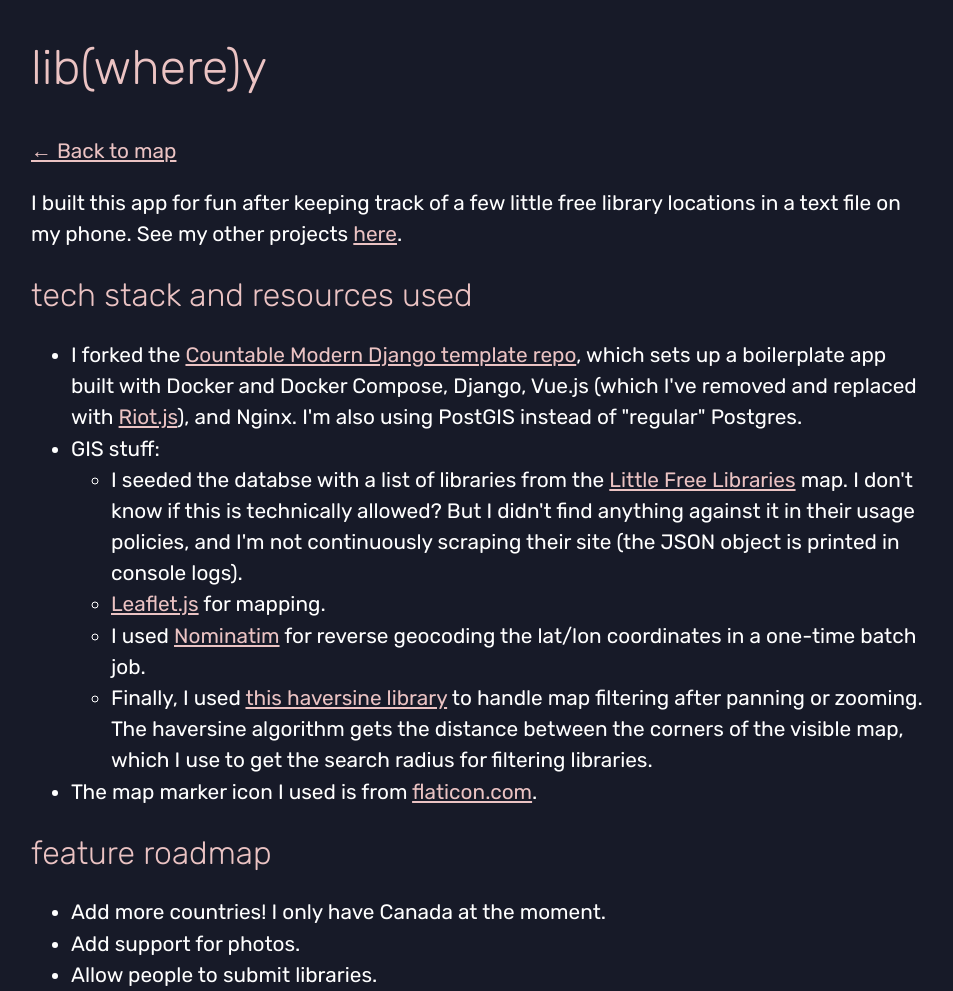
After one commit to syin/libwherey, a Django app: page /about in a window 1280 px wide. The commit adds this page. Shown: the whole page, without its empty margins (159-1112 px from the left). Run offline with Django 3.2, Linux system fonts and the light colour scheme.

Commit message:
refactor templates; about page; cleanup

```diff
--- a/web/web/serializers.py
+++ b/web/web/serializers.py
@@ -8,8 +8,8 @@
     queryset = Library.objects.all()
 
     location = PointField()
-    source = serializers.CharField(source='get_source_display')
+    source_display = serializers.CharField(source='get_source_display', read_only=True)
 
     class Meta:
         model = Library
-        fields = ("id", "address", "location", "photos", "source")
+        fields = ("id", "address", "location", "photos", "source", "source_display")
--- a/web/web/static/web/style.css
+++ b/web/web/static/web/style.css
@@ -8,13 +8,18 @@
 }
 
 html, body {
+  height: 100%;
   padding: 0;
   margin: 0;
-  height: 100%;
+  box-sizing: border-box;
 
   color: var(--white);
   font-family: var(--bodyfont);
   background-color: var(--darkblue);
+}
+
+body.page {
+  height: initial;
 }
 
 a {
@@ -45,17 +50,35 @@
 }
 
 footer {
+  padding-bottom: 1rem;
 }
 
 #map {
   height: 100%;
 }
 
-.site-title {
+h1, h2, h3, h4, h5, h6 {
+  color: var(--blushpink);
+  font-weight: 300;
+}
+
+h1 {
+  font-size: 3rem;
+  margin: 2rem 0;
+}
+
+h2 {
+  font-size: 2rem;
+  margin: 1rem 0;
+}
+
+h1.site-title {
   margin: 0;
-  color: var(--blushpink);
   font-size: 2.2rem;
-  font-weight: 300;
+}
+
+h1 a, h2 a, h3 a, h4 a, h5 a, h6 a {
+  text-decoration: none;
 }
 
 .near-me {
@@ -129,6 +152,18 @@
   }
 }
 
+/* Page layouts */
+
+.page {
+  line-height: 1.5;
+  width: 90%;
+  max-width: 1000px;
+  margin: 0 auto;
+  font-size: 1.3rem;
+  box-sizing: border-box;
+}
+
+
 /* Leaflet overrides */
 
 .leaflet-popup-content-wrapper {
--- /dev/null
+++ b/web/web/templates/about.html
@@ -0,0 +1,37 @@
+{% extends 'base.html' %}
+
+{% load static %}
+
+{% block title %}about | lib(where)y{% endblock title %}
+{% block bodyclass %}page{% endblock %}
+
+{% block content %}
+  <section class="page">
+    <h1><a href="/">lib(where)y</a></h1>
+
+    <p><a href="/">&larr; Back to map</a></p>
+
+    <p>I built this app for fun after keeping track of a few little free library locations in a text file on my phone. See my other projects <a href="https://shirleyyin.com">here</a>.</p>
+
+    <h2>tech stack and resources used</h2>
+    <ul>
+      <li>I forked the <a href="https://github.com/countable-web/countable-modern-django">Countable Modern Django template repo</a>, which sets up a boilerplate app built with Docker and Docker Compose, Django, Vue.js (which I've removed and replaced with <a href="https://v3.riotjs.vercel.app/">Riot.js</a>), and Nginx. I'm also using PostGIS instead of "regular" Postgres.</li>
+      <li>GIS stuff:
+        <ul>
+          <li>I seeded the databse with a list of libraries from the <a href="https://littlefreelibrary.secure.force.com/mapPage">Little Free Libraries</a> map. I don't know if this is technically allowed? But I didn't find anything against it in their usage policies, and I'm not continuously scraping their site (the JSON object is printed in console logs).</li>
+          <li><a href="https://leafletjs.com/">Leaflet.js</a> for mapping.</li>
+          <li>I used <a href="https://nominatim.org/">Nominatim</a> for reverse geocoding the lat/lon coordinates in a one-time batch job.</li>
+          <li>Finally, I used <a href="https://github.com/njj/haversine">this haversine library</a> to handle map filtering after panning or zooming. The haversine algorithm gets the distance between the corners of the visible map, which I use to get the search radius for filtering libraries.</li>
+        </ul>
+      </li>
+      <li>The map marker icon I used is from <a href="https://www.flaticon.com/free-icon/maps-and-flags_447031">flaticon.com</a>.</li>
+    </ul>
+
+    <h2>feature roadmap</h2>
+    <ul>
+      <li>Add more countries! I only have Canada at the moment.</li>
+      <li>Add support for photos.</li>
+      <li>Allow people to submit libraries.</li>
+    </ul>
+  </section>
+{% endblock content %}
--- /dev/null
+++ b/web/web/templates/base.html
@@ -0,0 +1,21 @@
+{% load static %}
+
+<!DOCTYPE html>
+<html lang="en">
+<head>
+  <meta charset="UTF-8">
+  <meta name="viewport" content="width=device-width, initial-scale=1.0">
+  <title>{% block title %}lib(where)y{% endblock %}</title>
+  <link rel="stylesheet" href="{% static 'web/style.css' %}">
+
+  <link rel="preconnect" href="https://fonts.gstatic.com">
+  <link href="https://fonts.googleapis.com/css2?family=Rubik:ital,wght@0,300;0,400;0,500;1,400&display=swap" rel="stylesheet">
+
+  {% block extrastyles %}{% endblock %}
+</head>
+<body class="{% block bodyclass %}{% endblock %}">
+  {% block content %}{% endblock %}
+
+  {% block scripts %}{% endblock %}
+</body>
+</html>
--- a/web/web/urls.py
+++ b/web/web/urls.py
@@ -8,6 +8,7 @@
     path('admin/', admin.site.urls),
 
     url(r"^$", web.views.homepage),
+    url(r"^about$", web.views.about),
     url(r"^api/libraries/(?P<pk>[0-9]+)$", web.views.LibraryDetail.as_view()),
     url(r"^api/libraries$", web.views.LibraryList.as_view()),
 
--- a/web/web/views.py
+++ b/web/web/views.py
@@ -41,3 +41,7 @@
     }
 
     return render(request, "index.html", context)
+
+
+def about(request):
+    return render(request, "about.html")
```
Also changed, not shown: web/web/templates/index.html (+8 -14 lines), web/web/static/web/favicon.png (added), 2 other files.
